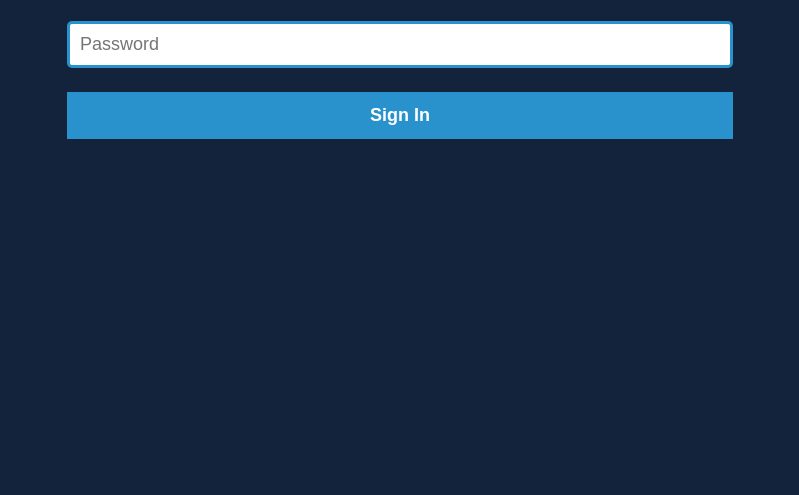
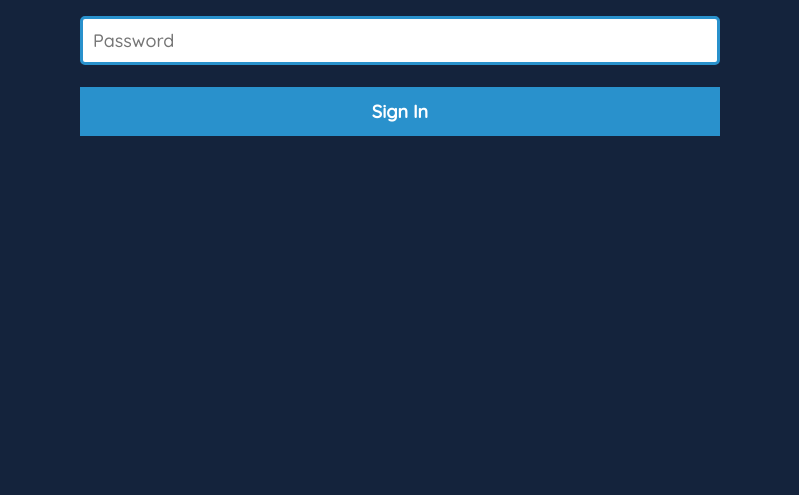
Before and after one commit to muhammvd/monzo-payment-app, a plain HTML site: page index.html in a window 1280 px wide. Shown: the part 305-800 px from the top of the page, without its empty margins (240-1039 px from the left). Drawn offline with Linux system fonts and the light colour scheme.

Commit message:
UI fixes

```diff
--- a/style.css
+++ b/style.css
@@ -1,7 +1,18 @@
+@import url('https://fonts.googleapis.com/css2?family=Quicksand:wght@500&family=Roboto:ital,wght@1,300&display=swap');
+@import url('https://fonts.googleapis.com/css2?family=Dancing+Script&display=swap');
 *{
-   margin: 0;
-   padding: 0;
+    margin: 0;
+    padding: 0;
+    box-sizing: border-box;
+    font-family: 'Quicksand', Arial, Helvetica, sans-serif;
+    -webkit-user-select: none;
+    -khtml-user-select: none;
+    -moz-user-select: none;
+    -ms-user-select: none;
+    -o-user-select: none;
+     user-select: none;
 }
+
 
 a{
     color: #ffffff;
@@ -954,7 +965,7 @@ footer p{
       width: 50%;
   }
   .sign-up-container button{
-      width: 52%;
+      width: 50%;
       border: 3px solid #2991cc;
       border-radius: 0%;
   }
```
